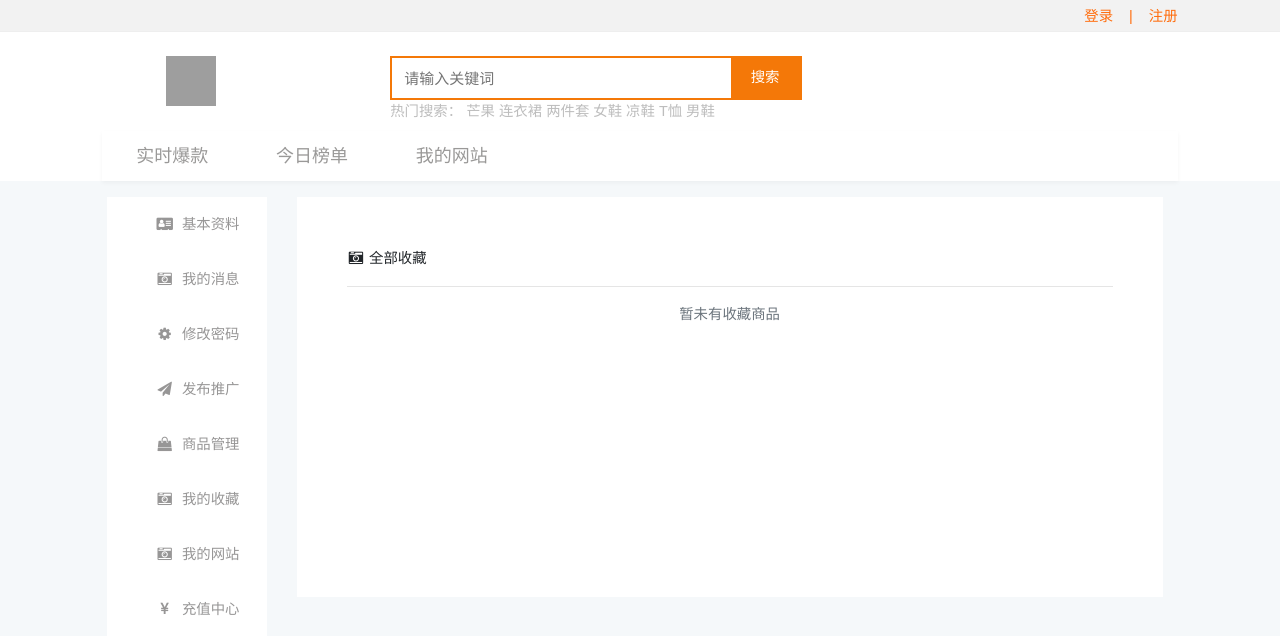
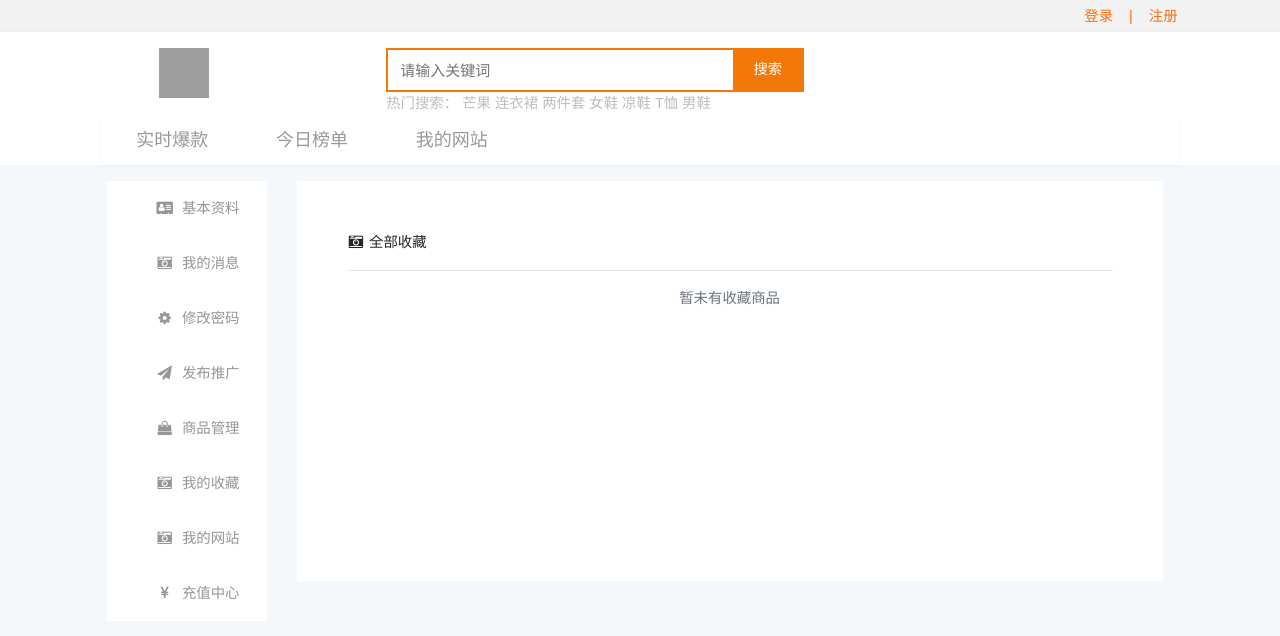
Before and after one commit to nanjim/pinduo, a Laravel app: template resources/views/index/user/myCollection.blade.php in a window 1280 px wide. Shown: the top 636 px of the page. Run offline with Laravel 8, Linux system fonts and the light colour scheme; the template is opened without the code that fills it, so the values that code supplies are empty; parts of the project's set-up code (start-up, migrations or seed data) failed here and were passed over; some libraries are stand-ins or nearby versions; grey boxes are pictures that could not be loaded.

Commit message:
fix style

```diff
--- a/resources/views/index/user/myCollection.blade.php
+++ b/resources/views/index/user/myCollection.blade.php
@@ -17,9 +17,6 @@
 		.goods-img {
 		}
 		.goods-info {
-		}
-		.row {
-			padding: 0.5rem;
 		}
 		.star-item img {
 			width: 100%;
```
